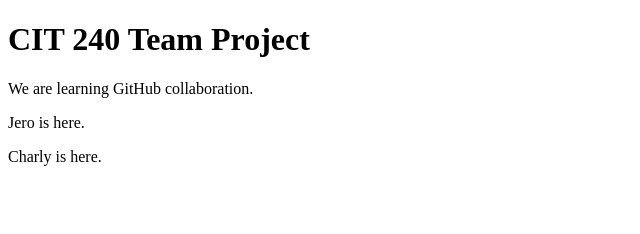
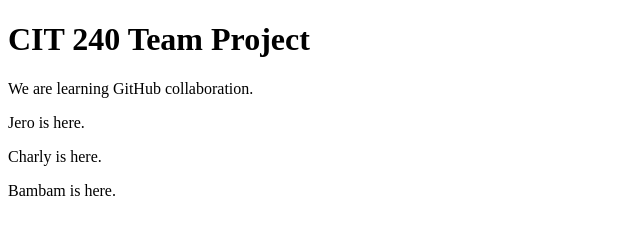
Before and after one commit to Ykaixz1203/cit240-RUIZ-GREGORIO-ORAIS-VALLE-PADRONES, a plain HTML site: page index.html in a window 1280 px wide. Shown: the whole page, without its empty margins (0-640 px from the left). Drawn offline with Linux system fonts and the light colour scheme.

Commit message:
Add Valle details to index.html

```diff
--- a/index.html
+++ b/index.html
@@ -9,6 +9,7 @@
     <p>We are learning GitHub collaboration.</p>
      <p>Jero is here.</p>
      <p>Charly is here.</p>
+     <p>Bambam is here.</p>
 
 </body>
 </html>
```
